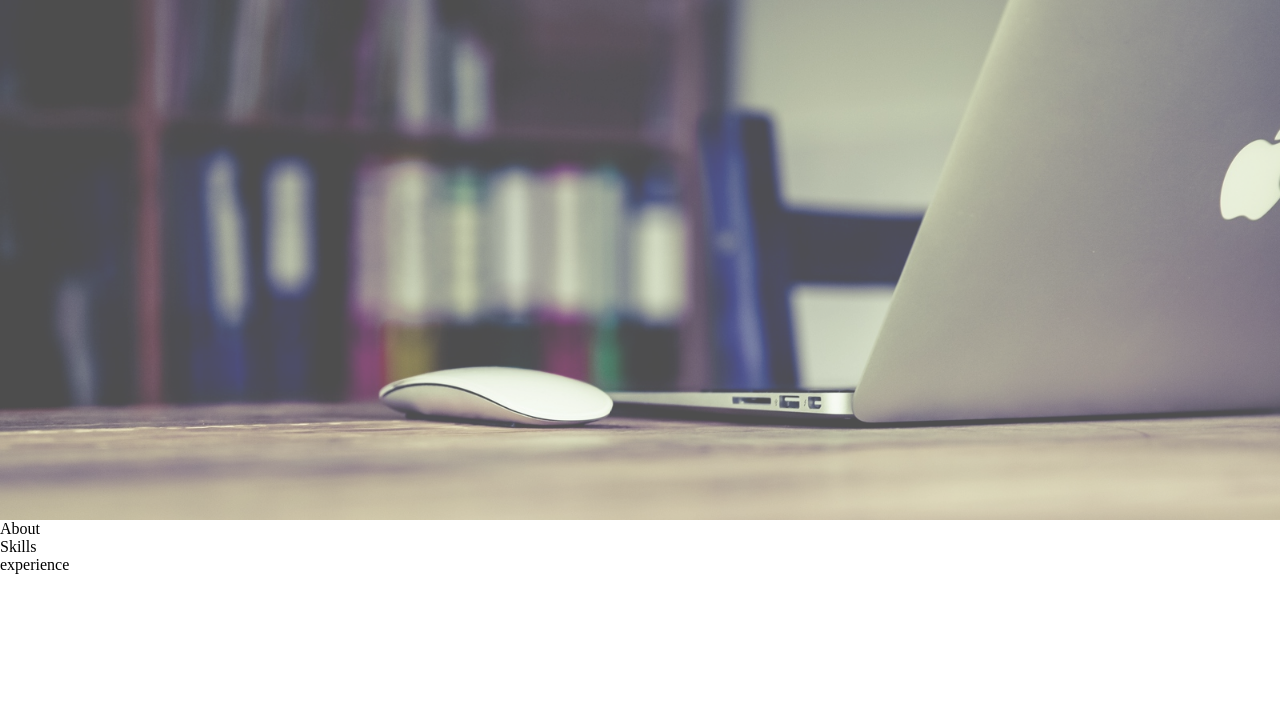
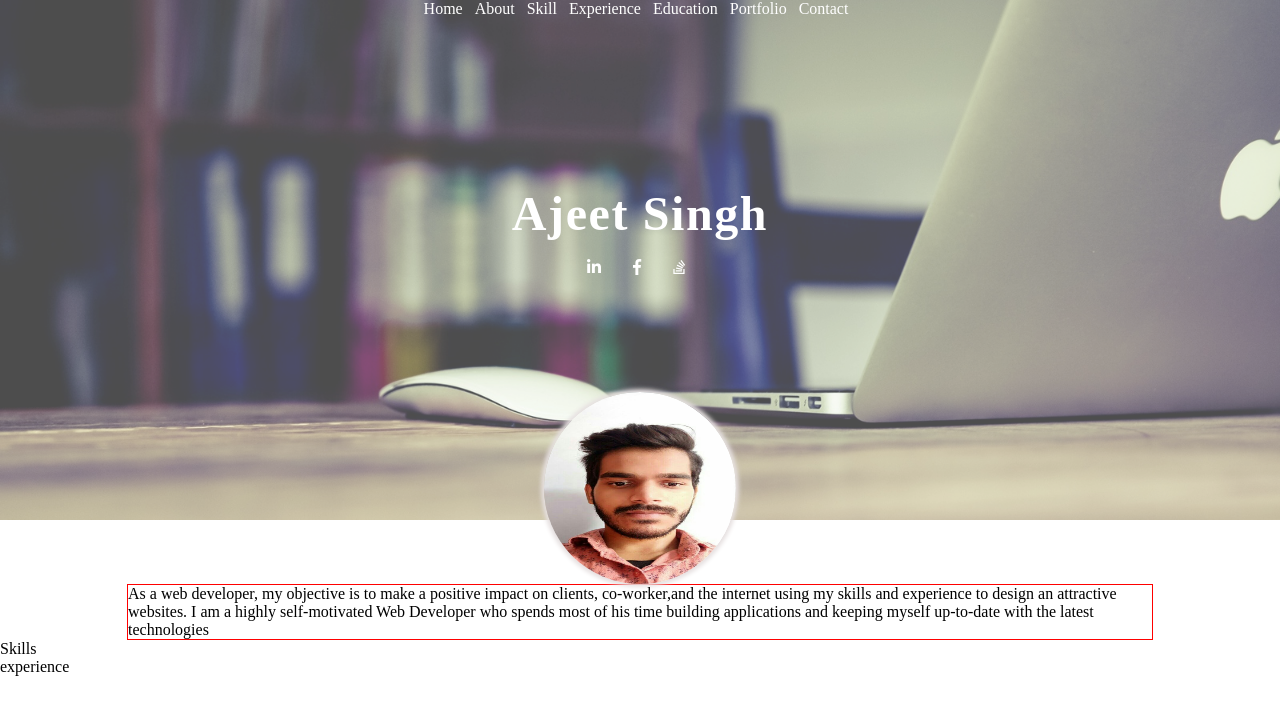
Before and after one commit to Jeeta70/CV, a plain HTML site: page index.html in a window 1280 px wide. Drawn offline with Linux system fonts and the light colour scheme.

Commit message:
about section completed

```diff
--- a/index.html
+++ b/index.html
@@ -3,15 +3,61 @@
   <head>
     <meta charset="UTF-8" />
     <meta http-equiv="X-UA-Compatible" content="IE=edge" />
+
     <meta name="viewport" content="width=device-width, initial-scale=1.0" />
     <title>Ajeet Singh</title>
     <link rel="stylesheet" href="style.css" />
+    <link
+      rel="stylesheet"
+      href="https://use.fontawesome.com/releases/v5.5.0/css/all.css"
+      integrity="sha384-B4dIYHKNBt8Bc12p+WXckhzcICo0wtJAoU8YZTY5qE0Id1GSseTk6S+L3BlXeVIU"
+      crossorigin="anonymous"
+    />
   </head>
 
   <body>
-    <header id="body-header"></header>
+    <header id="body-header">
+      <nav>
+        <ul class="horizontal-list text-center nav-menu">
+          <li><a href="#">Home</a></li>
+          <li><a href="#about">About</a></li>
+          <li><a href="#skills">Skill</a></li>
+          <li><a href="#experience">Experience</a></li>
+          <li><a href="#education">Education</a></li>
+          <li><a href="#portfolio">Portfolio</a></li>
+          <li><a href="#contact">Contact</a></li>
+        </ul>
+      </nav>
+      <div id="name-social-container">
+        <div class="text-center">
+          <h1 id="my-name">Ajeet Singh</h1>
+        </div>
+        <div>
+          <ul class="horizontal-list text-center social-icons">
+            <li>
+              <a href="#"> <i class="fab fa-linkedin-in"></i></a>
+            </li>
+            <li>
+              <a href="#"> <i class="fab fa-facebook-f"></i></a>
+            </li>
+            <li>
+              <a href="#"> <i class="fab fa-stack-overflow"></i></a>
+            </li>
+          </ul>
+        </div>
+      </div>
+    </header>
     <main>
-      <section id="about">About</section>
+      <section id="about">
+        <div id="my-image"><img src="./assets/ajeet.jpeg" alt="" /></div>
+        <p class="about-text">
+          As a web developer, my objective is to make a positive impact on
+          clients, co-worker,and the internet using my skills and experience to
+          design an attractive websites. I am a highly self-motivated Web
+          Developer who spends most of his time building applications and
+          keeping myself up-to-date with the latest technologies
+        </p>
+      </section>
       <section id="skills">Skills</section>
       <section id="experience">experience</section>
       <section id="education"></section>
--- a/style.css
+++ b/style.css
@@ -1,12 +1,101 @@
-body{
+body {
     margin: 0px;
 }
 
-#body-header{
+/* Body header*/
+
+#body-header {
     height: 65vh;
     opacity: 0.7;
     background-image: url(./assets/macbook_mouse.jpg);
     background-size: cover;
     background-position: center;
     background-attachment: fixed;
+
 }
+
+/* Horizontal lists */
+.horizontal-list {
+    list-style: none;
+    padding-left: 0px;
+    margin: 0px;
+}
+
+.horizontal-list li {
+    display: inline-block;
+    margin: 0px 8px 8px 0px;
+}
+
+.horizontal-list li a {
+    color: white;
+    text-decoration: none;
+
+    /* border: 1px solid red; */
+}
+
+.nav-menu li a {
+    transition: border-bottom 4s, color 0.8s;
+}
+
+.nav-menu li a:hover {
+    color: lightgrey;
+    border-bottom: 1px solid white;
+}
+
+.text-center {
+    text-align: center;
+}
+
+/* Name and Social Icons */
+
+#name-social-container {
+    margin-top: 20vh;
+}
+
+#my-name {
+    font-size: 3rem;
+    letter-spacing: 0.1rem;
+    color: white;
+    font-weight: 700;
+    margin-bottom: 0.5rem;
+}
+
+.social-icons li a i {
+    padding: 10px;
+    font-size: 1rem;
+    border-radius: 50%;
+}
+
+.social-icons li a i:hover {
+    box-shadow: 0px 0px 4px 3px rgba(230, 196, 196, 0.2);
+}
+
+/* About section */
+
+#about {
+    height: auto;
+    width: 100%;
+    position: relative;
+}
+
+#my-image {
+    height: 12rem;
+    width: 12rem;
+    /* border:1px solid red; */
+    margin: auto;
+    margin-top: -16vh;
+    z-index: 100;
+}
+
+#my-image img {
+    height: 100%;
+    width: 100%;
+    border-radius: 50%;
+    box-shadow: 0px 0px 4px 3px rgb(230, 224, 224);
+}
+
+#about .about-text {
+    border: 1px solid red;
+    width: 80%;
+    margin: auto;
+}
```
Also changed, not shown: assets/ajeet.jpeg (added), assets/linkedin.svg (added).
